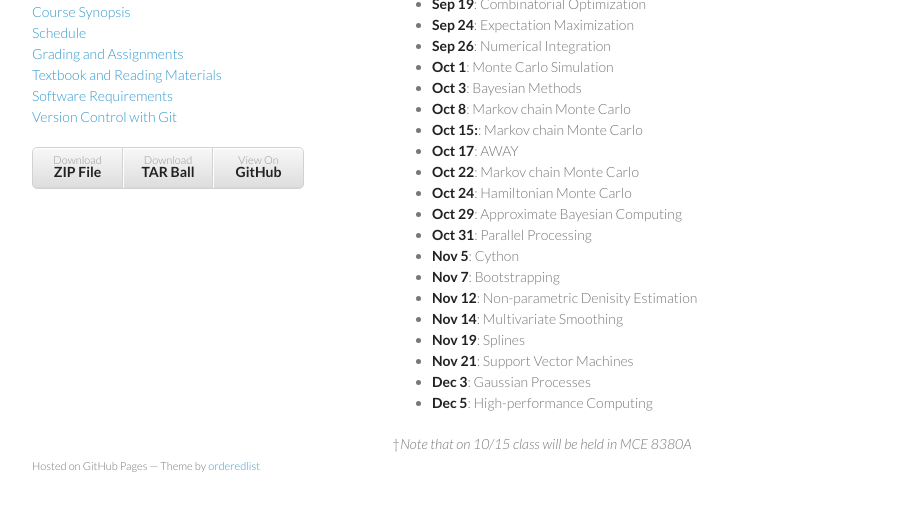
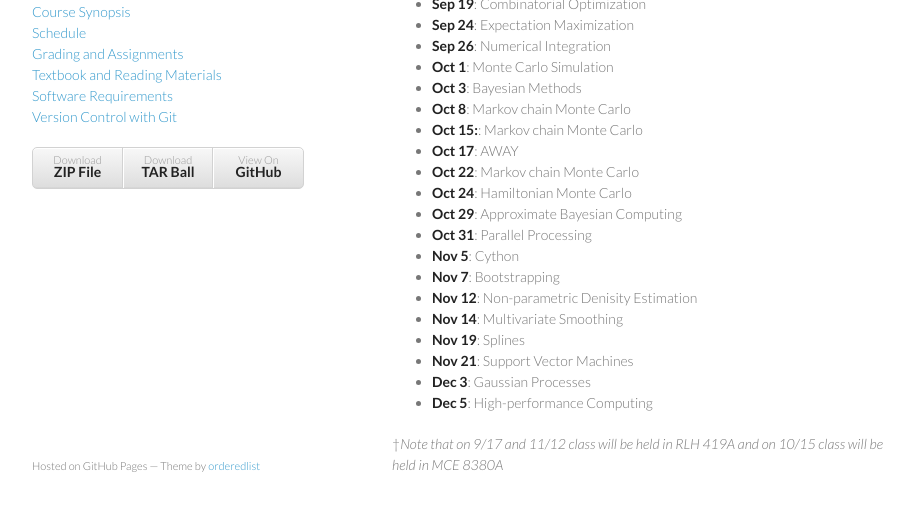
Before and after one commit to fonnesbeck/Bios8366, a Jekyll site: the page built from schedule.md, in a window 1280 px wide and 952 px high, cut to the strip 407-918 px from the top of the window. Shown: the whole strip, without its empty margins (178-1092 px from the left). Built offline with Jekyll 4.4.1, drawn with Linux system fonts in a browser that asks for light colours.

Commit message:
Updated room changes on schedule.

```diff
--- a/schedule.md
+++ b/schedule.md
@@ -43,4 +43,4 @@ The following is intended only as a plan. Dates and content may change at any ti
 * **Dec 5**:    High-performance Computing
 
 
-†*Note that on 10/15 class will be held in MCE 8380A*
+†*Note that on 9/17 and 11/12 class will be held in RLH 419A and on 10/15 class will be held in MCE 8380A*
```
